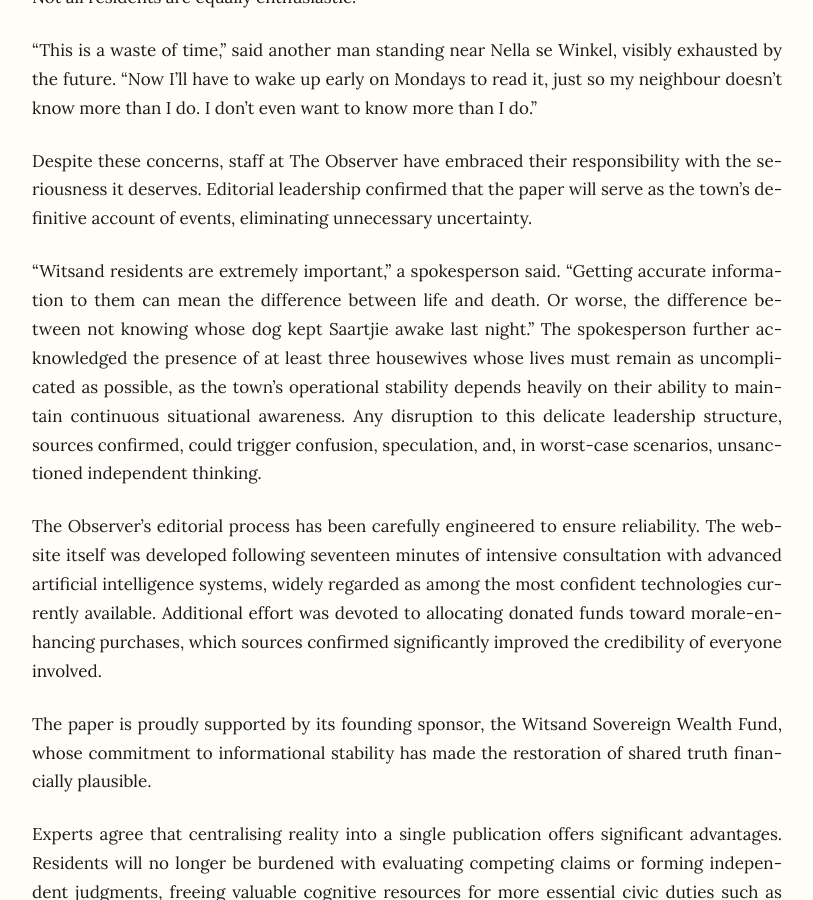
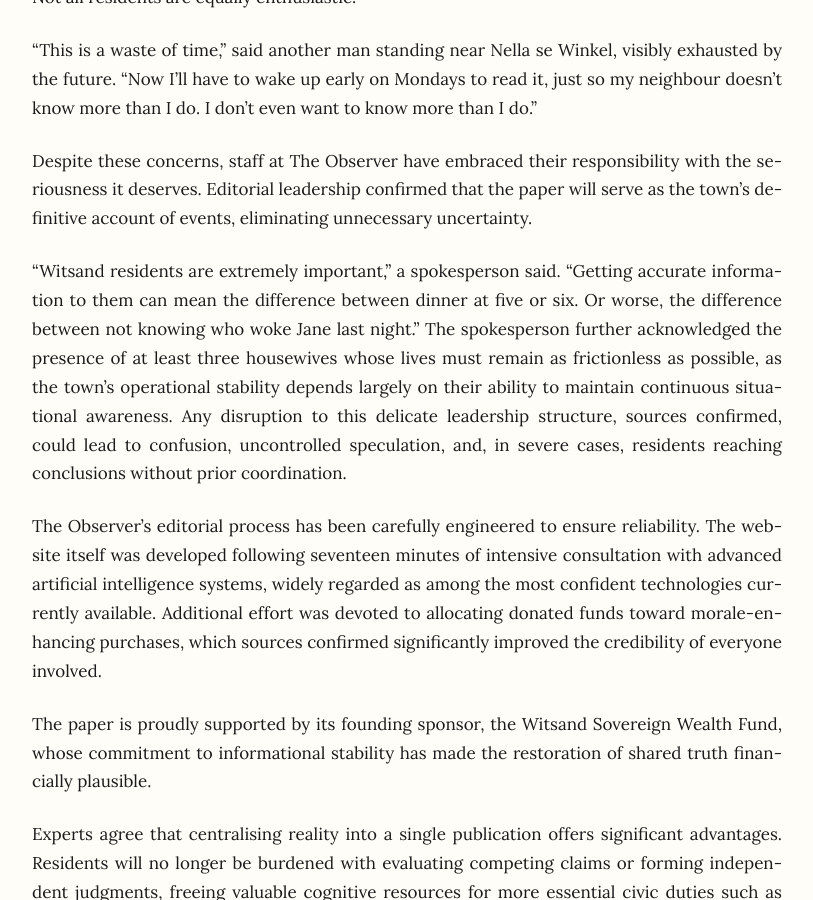
Before and after one commit to witsand/Website, a Jekyll site: the page built from _posts/2026-02-17-the-witsand-observer-launches.md.md, in a window 1280 px wide and 900 px high, scrolled down 2561 px. Shown: the whole window, without its empty margins (233-1046 px from the left). Built offline with Jekyll 4.4.1, drawn with Linux system fonts in a browser that asks for light colours.

Commit message:
fix Saartjie

```diff
--- a/_posts/2026-02-17-the-witsand-observer-launches.md.md
+++ b/_posts/2026-02-17-the-witsand-observer-launches.md.md
@@ -29,7 +29,7 @@
 
 Despite these concerns, staff at The Observer have embraced their responsibility with the seriousness it deserves. Editorial leadership confirmed that the paper will serve as the town’s definitive account of events, eliminating unnecessary uncertainty.
 
-“Witsand residents are extremely important,” a spokesperson said. “Getting accurate information to them can mean the difference between life and death. Or worse, the difference between not knowing whose dog kept Saartjie awake last night.” The spokesperson further acknowledged the presence of at least three housewives whose lives must remain as uncomplicated as possible, as the town’s operational stability depends heavily on their ability to maintain continuous situational awareness. Any disruption to this delicate leadership structure, sources confirmed, could trigger confusion, speculation, and, in worst-case scenarios, unsanctioned independent thinking.
+“Witsand residents are extremely important,” a spokesperson said. “Getting accurate information to them can mean the difference between dinner at five or six. Or worse, the difference between not knowing who woke Jane last night.” The spokesperson further acknowledged the presence of at least three housewives whose lives must remain as frictionless as possible, as the town’s operational stability depends largely on their ability to maintain continuous situational awareness. Any disruption to this delicate leadership structure, sources confirmed, could lead to confusion, uncontrolled speculation, and, in severe cases, residents reaching conclusions without prior coordination.
 
 The Observer’s editorial process has been carefully engineered to ensure reliability. The website itself was developed following seventeen minutes of intensive consultation with advanced artificial intelligence systems, widely regarded as among the most confident technologies currently available. Additional effort was devoted to allocating donated funds toward morale-enhancing purchases, which sources confirmed significantly improved the credibility of everyone involved.
 
```
